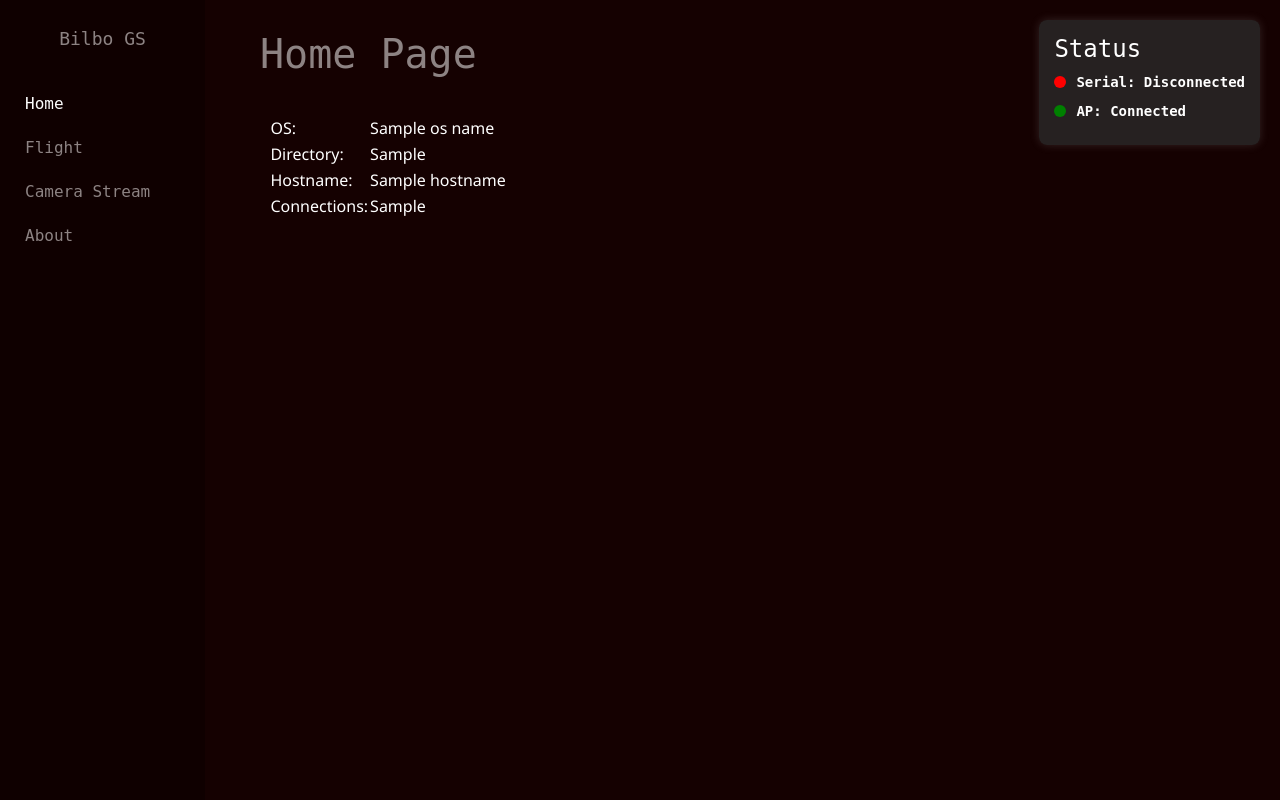
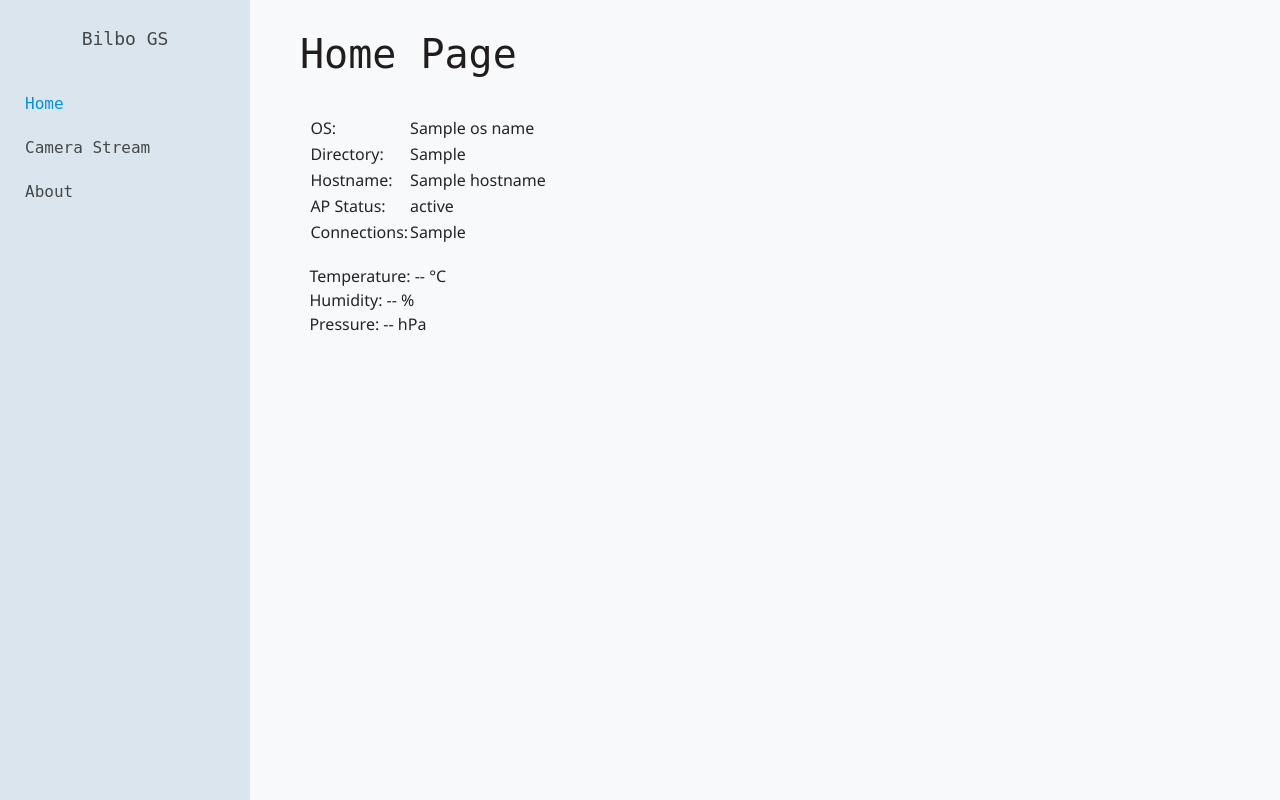
Before and after one commit to PaulBarrionuevo11/Bilbo-Explorer, a Flask app: template Bilbo_FS/templates/home.html in a window 1280 px wide. Run offline with Flask 3, Linux system fonts and the light colour scheme; the template is opened without the code that fills it: most values are stand-ins (such as "Sample title", 1, 10 or a date in 2020); parts of the project's set-up code (start-up, migrations or seed data) failed here and were passed over; some libraries are stand-ins or nearby versions.

Commit message:
Revert "Read data from FC and new UI to display information"
This reverts commit 3c32db232c827cc1e6ce9f63c2653854b1af0acc.

```diff
--- a/Bilbo_FS/app.py
+++ b/Bilbo_FS/app.py
@@ -1,5 +1,4 @@
-from flask import Flask, Response, render_template
-from flask_socketio import SocketIO
+from flask import Flask, Response, render_template, jsonify
 from nanoVehicle import NanoVehicle
 from navigationCamera import MarsCamera
 from ESP32FlightController import ESP32FlightController
@@ -11,18 +10,22 @@ esp32FC = ESP32FlightController("192.168.4.1", 80)
 vehicle = NanoVehicle(hostname="Mars Rover")
 cameras1 = MarsCamera()
 
-# Start Serial Reading in Background
-# threading.Thread(target=esp32FC.read_serial(), daemon=True).start()
-
 @app.route("/")
 def home():
-    serial_connection = esp32FC.open_serial_connection()
     # Get ESP32 and Jetson Nano dat
     os_name = vehicle.get_os()
     current_dir = vehicle.get_path_dir()
     hostname = vehicle.get_hostname()
     AP_status = esp32FC.get_IP_connections()
     device_connection = esp32FC.get_count_IP_connections()
+    # try:
+    #     while True:
+    #         esp32FC.get_data()
+    #         time.sleep(1)
+    # except KeyboardInterrupt:
+    #     print("Stopping data collection...")
+    # finally:
+    #     esp32FC.close_connection()
 
     # Pass data to the frontend
     return render_template(
@@ -31,8 +34,7 @@ def home():
         current_dir=current_dir,
         hostname=hostname,
         AP_status=AP_status,
-        device_connection = device_connection,
-        serial_connection = serial_connection
+        device_connection = device_connection
         # serial_status=serial_status,
     )
 
@@ -52,13 +54,21 @@ def video_feed1():
 @app.route('/video_feed2')
 def video_feed2():
     return Response(cameras1.generate_frames2(), mimetype='multipart/x-mixed-replace; boundary=frame')
+##
+# @app.route('/get_sensor_data')
+# def get_sensor_data():
+#     try:
+#         # Fetch sensor data from ESP32
+#         response = requests.get(ESP_URL, timeout=5)
+#         response.raise_for_status()  # Raises an HTTPError for bad responses
+#         return response.text
+#     except requests.RequestException as e:
+#         print(f"Error fetching data from ESP32: {e}")
+#         return "Error: Could not retrieve data from ESP32", 500
 
 @app.route('/about')
 def about():
     return render_template("about.html")
 
 if __name__ == '__main__':
-    # import threading
-    # thread = threading.Thread(target=esp32FC.read_serial(), daemon=True).start()
-    # thread.start()
     app.run(debug=True)
--- a/Bilbo_FS/static/styles.css
+++ b/Bilbo_FS/static/styles.css
@@ -2,30 +2,30 @@
 body {
     display: flex;
     font-family: monospace, sans-serif, 'Segoe UI', Tahoma, Geneva, Verdana, sans-serif;
-    background-color: #150101;
+    background-color: #f8f9fa;
 }
 
 /* Sidebar Styling */
 .sidebar {
-    width: 205px;
+    width: 250px;
     height: 100vh;
-    background-color: #0f0000;
+    background-color: #dbe5ee;
     padding: 15px;
     position: fixed;
 }
 
 .sidebar .nav-item .nav-link {
     padding: 10px;
-    color: rgb(141, 131, 131);
+    color: rgb(69, 72, 72);
     font-size: 16px;
 }
 
 .sidebar .nav-item .nav-link.active {
-    color: #fdfdfd;
+    color: #0092e0;
 }
 
 .sidebar .nav-item .nav-link:hover {
-    background-color: #d6d6d6;
+    background-color: #c6d3df;
     border-radius: 5px;
 }
 
@@ -39,7 +39,7 @@ body {
 
 /* Main Content Styling */
 .content {
-    margin-left: 230px;
+    margin-left: 270px;
     padding: 20px;
     width: calc(100% - 270px);
 }
@@ -47,19 +47,12 @@ body {
 /* Title Styling */
 .page-title {
     padding-bottom: 2rem;
-    color: rgb(141, 131, 131);
+    color: rgb(33, 29, 29);
     padding: 10px;
     border-radius: 5px;
     margin-bottom: 20px;
     text-align: left;
     font-size: 40px;
-}
-.page-subtitle {
-    color: rgb(255, 255, 255);
-    border-radius: 5px;
-    margin-left: 10px;
-    text-align: left;
-    font-family: 'Segoe UI';
 }
 
 /* Camera Box Styling */
@@ -68,7 +61,7 @@ body {
     max-width: 500px;
     height: 300px;
     object-fit: cover;
-    border: 2px solid #ffffff;
+    border: 2px solid #ccc;
     border-radius: 10px;
 }
 
@@ -90,63 +83,12 @@ body {
     text-align: center;
     margin-top: 2%;
     margin-bottom: 2%;
-    color: #ffffff;
-
 }
 
 /* Paragraph Styling */
 .about-text {
-    color: #ffffff;
     margin-left: 2%;
     font-size: 16px;
     line-height: 1.5;
     font-family: 'Segoe UI';
 }
-
-.sensor-container {
-    font-size: 22px; margin-top: 20px;
-}
-.sensor-value {
-    font-weight: bold; color: #ffffff;
-}
-/* Status Box (Top-Right Corner) */
-.status-box {
-    position: absolute;
-    top: 20px;
-    right: 20px;
-    background: rgba(40, 37, 37, 0.9);
-    padding: 15px;
-    border-radius: 8px;
-    box-shadow: 0px 0px 10px rgba(176, 173, 173, 0.2);
-    text-align: left;
-    min-width: 150px;
-    color: #ffffff;
-}
-
-/* Individual Status Items */
-.status-item {
-    display: flex;
-    align-items: center;
-    gap: 10px;
-    margin-bottom: 8px;
-    font-size: 14px;
-    font-weight: bold;
-    color: #ffffff;
-}
-
-/* Status Dot Styling */
-.status-dot {
-    width: 12px;
-    height: 12px;
-    border-radius: 50%;
-    display: inline-block;
-}
-
-/* Color Changes Based on Connection */
-.connected {
-    background-color: green;
-}
-
-.disconnected {
-    background-color: red;
-}
--- a/Bilbo_FS/templates/home.html
+++ b/Bilbo_FS/templates/home.html
@@ -4,7 +4,6 @@
     <meta charset="UTF-8">
     <meta name="viewport" content="width=device-width, initial-scale=1.0">
     <title>Bilbo Ground Station</title>
-    <script src="https://cdnjs.cloudflare.com/ajax/libs/socket.io/4.0.1/socket.io.js"></script>
     <link rel="stylesheet" href="https://stackpath.bootstrapcdn.com/bootstrap/4.3.1/css/bootstrap.min.css" integrity="sha384-ggOyR0iXCbMQv3Xipma34MD+dH/1fQ784/j6cY/iJTQUOhcWr7x9JvoRxT2MZw1T" crossorigin="anonymous">
     <link rel="stylesheet" href="{{ url_for('static', filename='styles.css') }}">
 </head>
@@ -18,9 +17,6 @@
                 <a class="nav-link active" href="{{ url_for('home') }}">Home</a>
             </li>
             <li class="nav-item">
-                <a class="nav-link" href="{{ url_for('sensor_data') }}">Flight</a>
-            </li>
-            <li class="nav-item">
                 <a class="nav-link" href="{{ url_for('cameras') }}">Camera Stream</a>
             </li>
             <li class="nav-item">
@@ -28,19 +24,6 @@
             </li>
         </ul>
     </nav>
-
-    <!-- Status Container in the Top-Right Corner -->
-    <div class="status-box">
-        <h4>Status</h4>
-        <div class="status-item">
-            <span class="status-dot {% if serial_connection %}connected{% else %}disconnected{% endif %}"></span>
-            <span>Serial: {% if serial_connection %}Connected{% else %}Disconnected{% endif %}</span>
-        </div>
-        <div class="status-item">
-            <span class="status-dot {% if AP_status %}connected{% else %}disconnected{% endif %}"></span>
-            <span>AP: {% if AP_status %}Connected{% else %}Disconnected{% endif %}</span>
-        </div>
-    </div>
 
     <div class="content">
     <h3 class="page-title">Home Page</h3>
@@ -60,6 +43,14 @@
                             <td>Hostname: </td>
                             <td>{{ hostname }}</td>
                         </tr>
+                        <!-- <tr>
+                            <th>Serial Status: </th>
+                            <td>{{ serial_status }}</td>
+                        </tr> -->
+                        <tr class="about-text">
+                            <td>AP Status: </td>
+                            <td>{{ AP_status }}</td>
+                        </tr>
                         <tr class="about-text">
                             <td>Connections: </td>
                             <td>{{ device_connection }}</td>
@@ -68,11 +59,11 @@
                 </table>
             </div>
         </div>
-        <!-- <div class="about-text">Temperature: <span id="temp" class="sensor-value">--</span> °C</div>
+        <div class="about-text">Temperature: <span id="temp" class="sensor-value">--</span> °C</div>
         <div class="about-text">Humidity: <span id="hum" class="sensor-value">--</span> %</div>
-        <div class="about-text">Pressure: <span id="press" class="sensor-value">--</span> hPa</div> -->
+        <div class="about-text">Pressure: <span id="press" class="sensor-value">--</span> hPa</div>
 
-        <!-- <script>
+        <script>
             var socket = io.connect("http://" + document.domain + ":" + location.port);
 
             socket.on("esp32_data", function (data) {
@@ -88,7 +79,7 @@
                     document.getElementById("press").innerText = data.PRESS;
                 }
             });
-        </script> -->
+        </script>
 
     </div>
 
```
Also changed, not shown: Bilbo_FS/ESP32FlightController.py (+22 -26 lines), Bilbo_FS/templates/sensor_data.html (deleted, +0 -43 lines).
